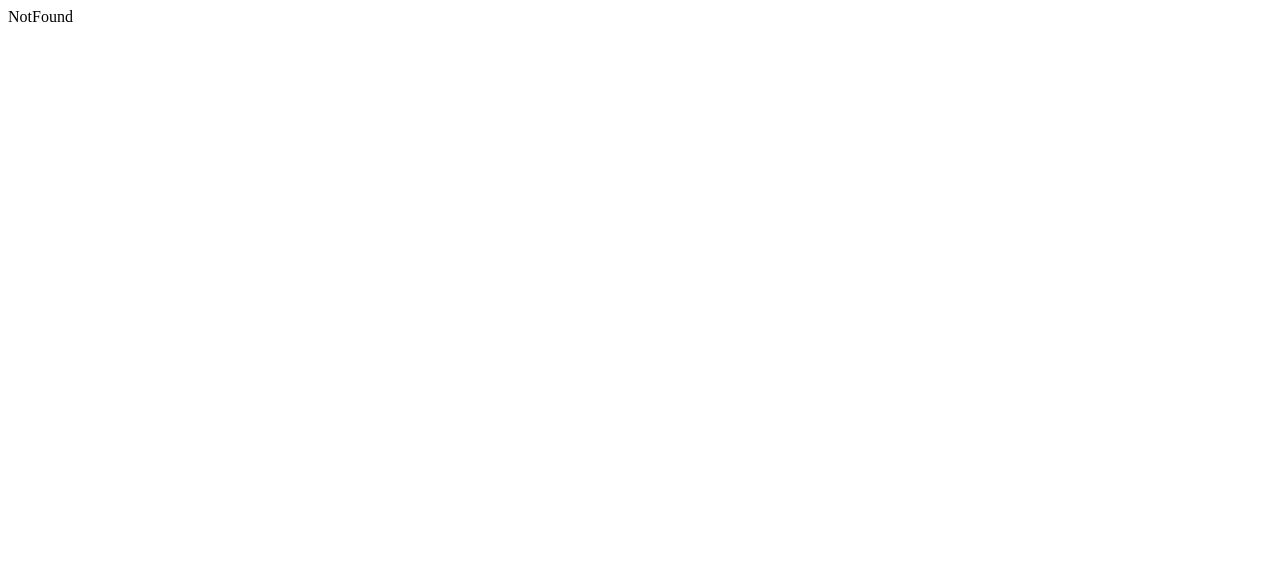
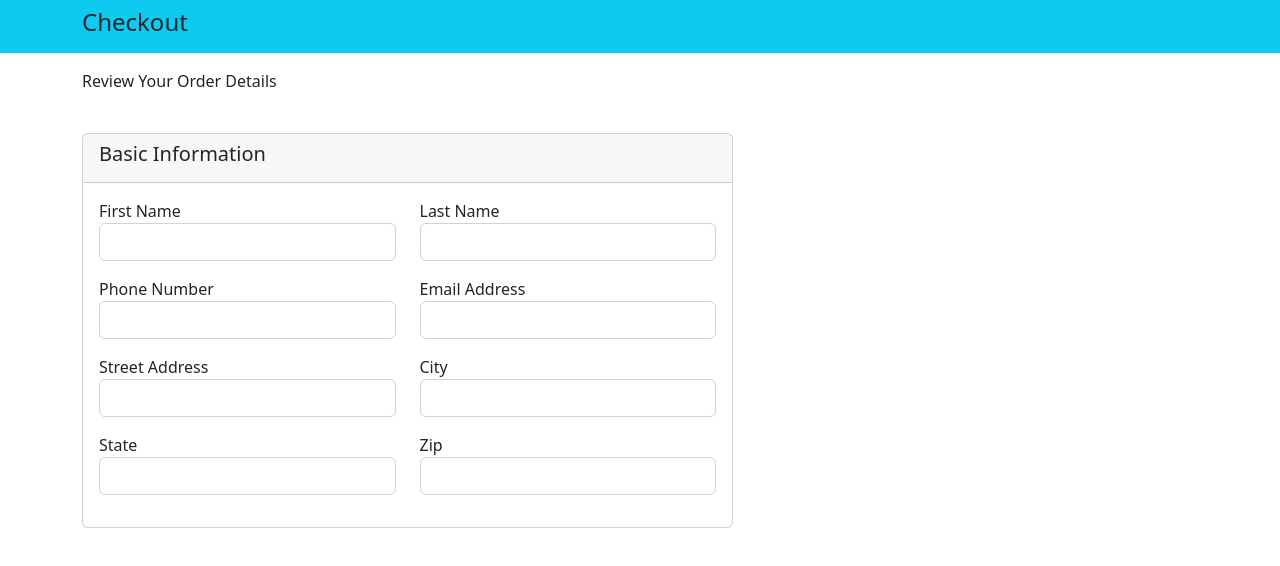
Before and after one commit to Hugo-cd925/EcomUi, a React (Create React App) app: page /checkout in a window 1280 px wide. Shown: the top 566 px of the page. Built offline with nearby package versions, Linux system fonts and the light colour scheme.

Commit message:
worked on checkout page

```diff
--- a/package.json
+++ b/package.json
@@ -6,7 +6,9 @@
     "@testing-library/jest-dom": "^5.16.4",
     "@testing-library/react": "^13.3.0",
     "@testing-library/user-event": "^13.5.0",
+    "bootstrap": "^5.2.0",
     "react": "^18.2.0",
+    "react-bootstrap": "^2.4.0",
     "react-dom": "^18.2.0",
     "react-router-dom": "^6.3.0",
     "react-scripts": "5.0.1",
--- a/src/app/App.js
+++ b/src/app/App.js
@@ -4,6 +4,15 @@ import HomePage from '../homepage/Homepage';
 import Header from '../homepage/header/Header';
 import NotFound from './NotFound';
 import SellerPage from './components/seller/SellerPage';
+import CheckoutPage from './components/CheckoutPage';
+//
+import 'bootstrap/dist/css/bootstrap.min.css';
+<link
+  rel="stylesheet"
+  href="https://cdn.jsdelivr.net/npm/bootstrap@5.2.0-beta1/dist/css/bootstrap.min.css"
+  integrity="sha384-0evHe/X+R7YkIZDRvuzKMRqM+OrBnVFBL6DOitfPri4tjfHxaWutUpFmBp4vmVor"
+  crossorigin="anonymous"
+/>
 
 /**
  * @name App
@@ -18,6 +27,7 @@ const App = () => {
       <Route exact path="/"   element={<HomePage /> } />
        <Route path="*" element={<NotFound />} />
        <Route path="seller" element={<SellerPage />} />
+       <Route path="checkout" element={<CheckoutPage/>}/>
 
     </Routes>
     {/* </Header> */}
--- /dev/null
+++ b/src/app/components/CheckoutPage.js
@@ -0,0 +1,88 @@
+import React from 'react'
+
+function CheckoutPage() {
+  return (
+    <div>
+        <div className='py-2 bg-info'>
+            <div className='container'>
+                <h4>Checkout</h4>
+            </div>
+        </div>
+        <div className=''>
+            <div className='container mt-3'>
+            <p>Review Your Order Details</p>
+            </div>
+        </div>
+        <div className='py-4'>
+            <div className='container'>
+
+                <div className='col-md-7'>
+                    <div className='card'>
+                        <div className='card-header'>
+                            <h5>Basic Information</h5>
+                        </div>
+                        <div className='card-body'>
+
+                            <div className='row'>
+                                <div className='col-md-6'>
+                                    <div className='form-group mb-3'>
+                                        <label>First Name</label>
+                                        <input type="text" name='FirstName' className='form-control'/>
+                                    </div>
+                                </div>
+                                <div className='col-md-6'>
+                                    <div className='form-group mb-3'>
+                                        <label>Last Name</label>
+                                        <input type="text" name='LastName' className='form-control'/>
+                                    </div>
+                                </div>
+                                <div className='col-md-6'>
+                                    <div className='form-group mb-3'>
+                                        <label>Phone Number</label>
+                                        <input type="text" name='PhoneNumber' className='form-control'/>
+                                    </div>
+                                </div>
+                                <div className='col-md-6'>
+                                    <div className='form-group mb-3'>
+                                        <label>Email Address</label>
+                                        <input type="email" name='Email' className='form-control'/>
+                                    </div>
+                                </div>
+                                <div className='col-md-6'>
+                                    <div className='form-group mb-3'>
+                                        <label>Street Address</label>
+                                        <input type="text" name='StreetAddress' className='form-control'/>
+                                    </div>
+                                </div>
+                                <div className='col-md-6'>
+                                    <div className='form-group mb-3'>
+                                        <label>City</label>
+                                        <input type="text" name='City' className='form-control'/>
+                                    </div>
+                                </div>
+                                <div className='col-md-6'>
+                                    <div className='form-group mb-3'>
+                                        <label>State</label>
+                                        <input type="text" name='State' className='form-control'/>
+                                    </div>
+                                </div>
+                                <div className='col-md-6'>
+                                    <div className='form-group mb-3'>
+                                        <label>Zip</label>
+                                        <input type="text" name='ZipCode' className='form-control'/>
+                                    </div>
+                                </div>
+                            </div>
+
+                        </div>
+                    </div>
+                </div>
+
+            </div>
+        </div>
+
+    </div>
+  )
+}
+
+export default CheckoutPage
--- a/src/homepage/Homepage.js
+++ b/src/homepage/Homepage.js
@@ -3,8 +3,6 @@ import React from 'react'
 const HomePage = () => {
   return (
     <div>Homepage
-
-
     </div>
   )
 }
```
Also changed, not shown: 1 other file (tests, documents, lock files or other folders).
